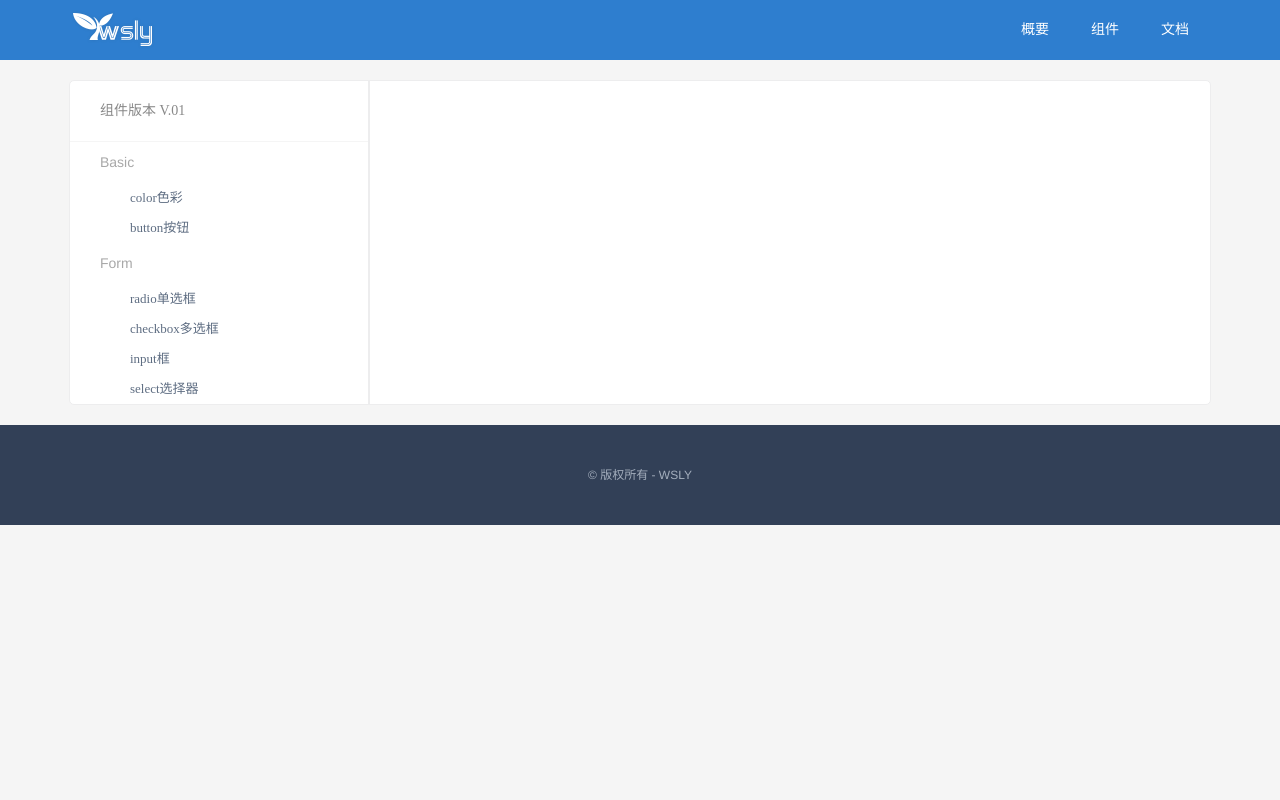
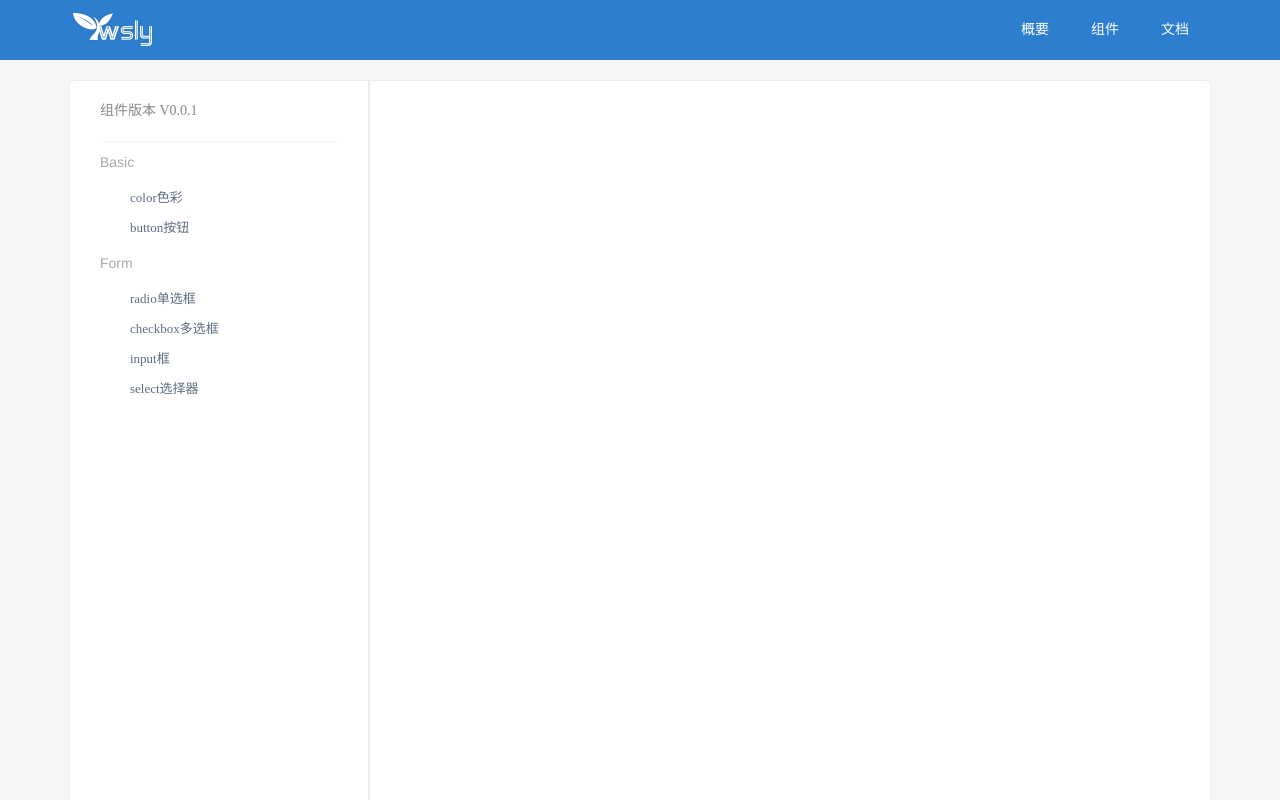
Before and after one commit to darkitsw/wsly-ui, a Vue app: page /#/component in a window 1280 px wide. Shown: the top 800 px of the page. Built offline with nearby package versions, Linux system fonts and the light colour scheme.

Commit message:
1.修改页面最小高度。 2.修改站点logo。 3.修改组件版本。

```diff
--- a/index.html
+++ b/index.html
@@ -3,7 +3,7 @@
   <head>
     <meta charset="utf-8">
     <title>wsly-ui</title>
-    <link rel="shortcut icon" href="./static/image/Dizzy.png">
+    <link rel="shortcut icon" href="./static/image/wsly_logo_60px.png">
   </head>
   <body>
     <div id="app"></div>
--- a/src/App.vue
+++ b/src/App.vue
@@ -62,6 +62,7 @@ export default {
 
   .main {
     width: 1140px;
+    min-height: 100vh;
     margin: 20px auto;
     background: #fff;
     border: 1px solid #EDEDEE;
--- a/src/views/componentRouter/componentRouter.vue
+++ b/src/views/componentRouter/componentRouter.vue
@@ -1,7 +1,7 @@
 <template>
   <div class="page-container clearfix">
     <div class="row-left">
-    <span class="title">组件版本 V.01</span>
+    <span class="title">组件版本 V0.0.1</span>
       <ul>
         <li v-for="s in navData">
           <span>{{s.name}}</span>
@@ -20,10 +20,11 @@
   .page-container {
     .row-left {
       width: 298px;
+      min-height: 100vh;
       float: left;
       border-right: 2px solid #EDEDEE;
       .title{
-        padding: 0px 30px;
+        margin: 0 30px;
         height: 60px;
         width: 238px;
         line-height: 60px;
```
Also changed, not shown: static/image/Dizzy.png (deleted), static/image/wsly_logo_60px.png (added).
